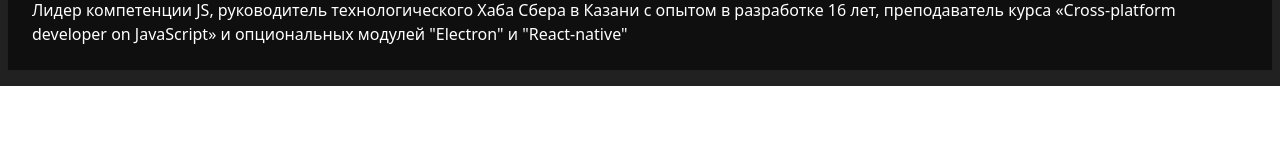
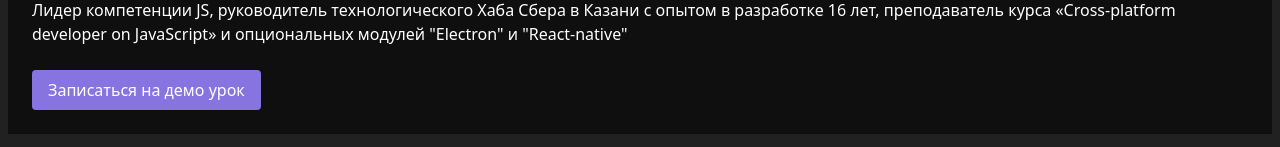
Before and after one commit to Nothing-but-Chthon/technoed-hack-frontend, a React (Vite) app: page /course/1 in a window 1280 px wide. Shown: the part 923-1070 px from the top of the page. Before the commit the page ends 1009 px from the top, so only its background shows below. Built offline with nearby package versions, Linux system fonts and the light colour scheme.

Commit message:
feat: add demo lesson btn

```diff
--- a/src/components/router/course/page.tsx
+++ b/src/components/router/course/page.tsx
@@ -1,11 +1,12 @@
 import { Separator } from '@/components/ui/separator.tsx';
-import { Card, CardContent, CardDescription, CardHeader } from '@/components/ui/card';
+import { Card, CardContent, CardDescription, CardFooter, CardHeader } from '@/components/ui/card';
 import { FaCalendarAlt } from 'react-icons/fa';
 import { FaRegClock } from 'react-icons/fa';
 import { FaLocationDot } from 'react-icons/fa6';
 import { useEffect } from 'react';
 import { useTelegram } from '@/utils/contexts/telegram.tsx';
 import { Avatar, AvatarFallback, AvatarImage } from '@/components/ui/avatar';
+import { Button } from '@/components/ui/button.tsx';
 
 export default function Course() {
     const telegram = useTelegram();
@@ -74,6 +75,11 @@
                         </div>
                     </div>
                 </CardContent>
+                <CardFooter>
+                    <Button className='bg-buttonColor rounded text-md'>
+                        Записаться на демо урок
+                    </Button>
+                </CardFooter>
             </Card>
         </div>
     );
--- a/src/components/router/layout.tsx
+++ b/src/components/router/layout.tsx
@@ -5,6 +5,8 @@
 export default function Layout() {
     const telegram = useTelegram();
     useEffect(() => {
+        telegram.webApp?.disableVerticalSwipes();
+
         const themeParams = telegram.webApp?.themeParams;
         if (!themeParams) {
             return;
--- a/src/utils/contexts/telegram.tsx
+++ b/src/utils/contexts/telegram.tsx
@@ -69,7 +69,8 @@
                     enable: () => {},
                     disable: () => {},
                     setParams: () => {}
-                }
+                },
+                disableVerticalSwipes: () => {}
             };
 
             setWebApp(lp as unknown as IWebApp);
--- a/src/utils/types/telegram.ts
+++ b/src/utils/types/telegram.ts
@@ -7,6 +7,7 @@
 }
 
 export interface IWebApp {
+    disableVerticalSwipes: () => void;
     initData: string;
     initDataUnsafe: {
         query_id: string;
```
